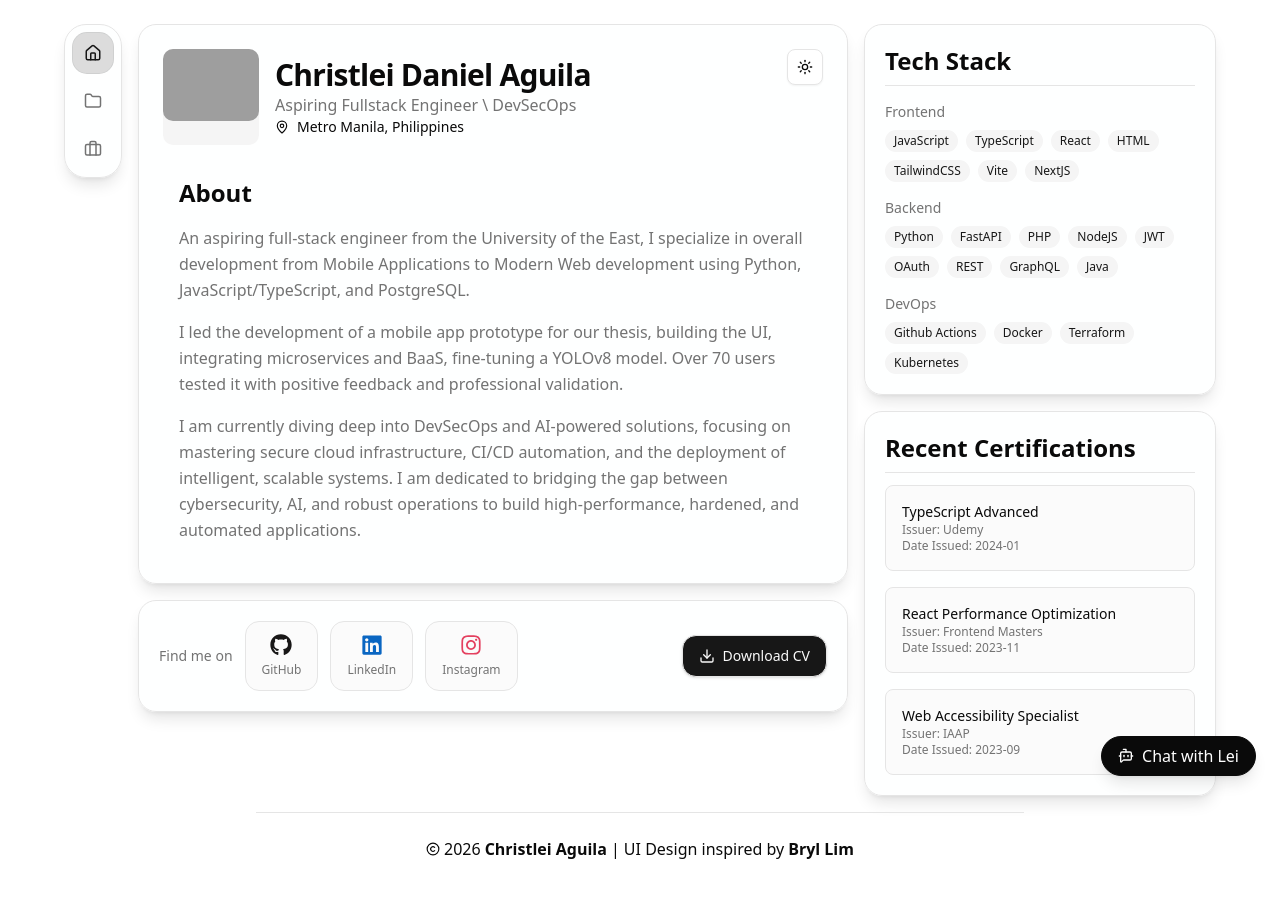
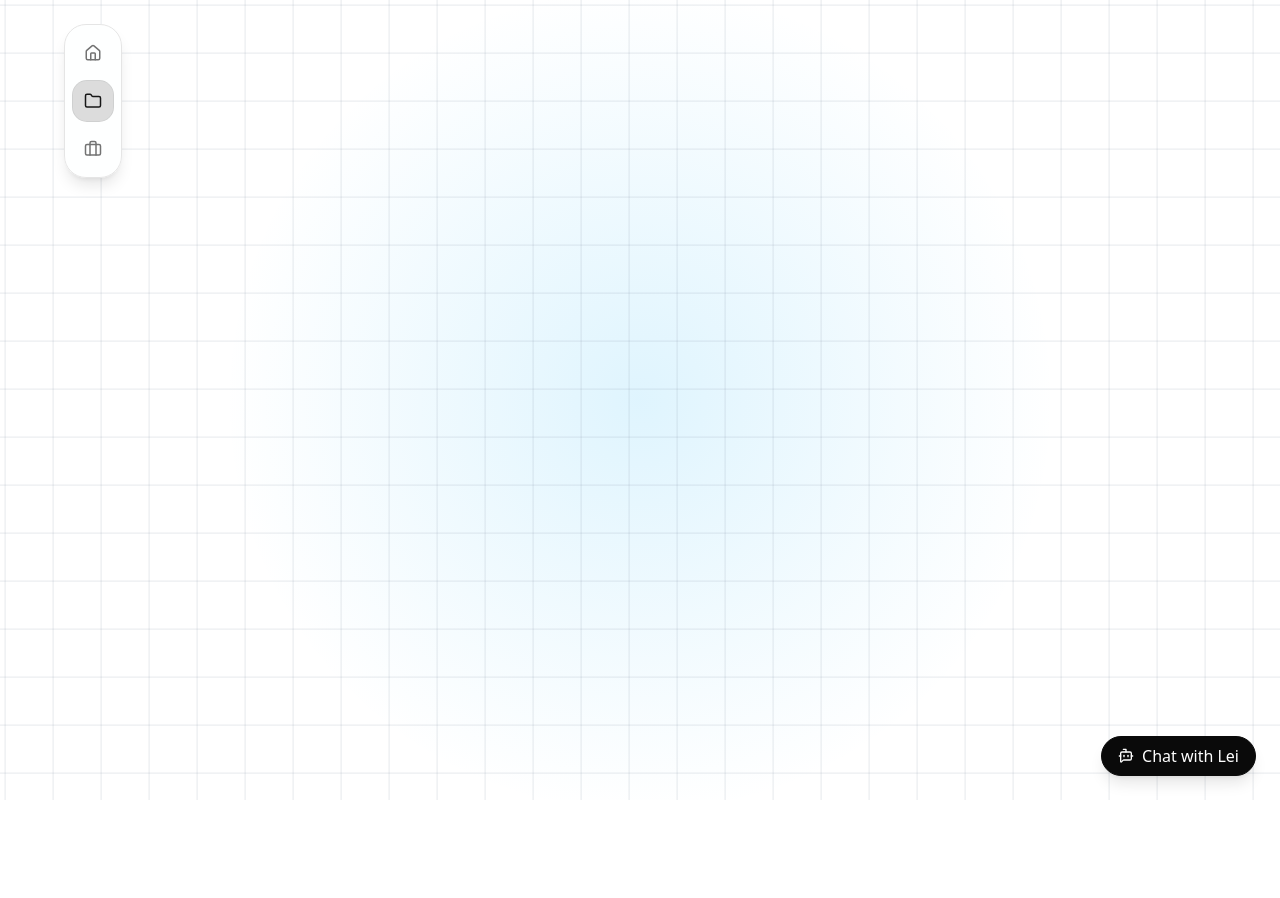
Before and after one commit to leiDanielAguila/personal-portfolio, a React (Vite) app: page /projects in a window 1280 px wide. Shown: the top 898 px of the page. After the commit the page ends 800 px from the top, so only its background shows below. Built offline with nearby package versions, Linux system fonts and the light colour scheme; grey boxes are pictures that could not be loaded.

Commit message:
feature(chore): added a grid background for UI, wired routing for different pages

```diff
--- a/package.json
+++ b/package.json
@@ -18,6 +18,7 @@
     "react": "^19.2.0",
     "react-dom": "^19.2.0",
     "react-icons": "^5.5.0",
+    "react-router-dom": "^7.14.0",
     "tailwind-merge": "^3.4.1",
     "tailwindcss": "^4.1.18"
   },
--- a/src/App.css
+++ b/src/App.css
@@ -0,0 +1,42 @@
+body {
+  --grid-bg: #ffffff;
+  --grid-line: rgba(100, 116, 139, 0.16);
+  --grid-glow: rgba(56, 189, 248, 0.16);
+  min-height: 100vh;
+  background-color: var(--grid-bg);
+  background-image:
+    linear-gradient(var(--grid-line) 1px, transparent 1px),
+    linear-gradient(90deg, var(--grid-line) 1px, transparent 1px),
+    radial-gradient(circle at 50% 50%, var(--grid-glow), transparent 55%);
+  background-size:
+    48px 48px,
+    48px 48px,
+    100% 100%;
+  background-position:
+    0 0,
+    0 0,
+    center;
+  animation: move-grid 5s linear infinite;
+}
+
+.dark body {
+  --grid-bg: #020617;
+  --grid-line: rgba(148, 163, 184, 0.15);
+  --grid-glow: rgba(56, 189, 248, 0.12);
+}
+
+@keyframes move-grid {
+  from {
+    background-position:
+      0 0,
+      0 0,
+      center;
+  }
+
+  to {
+    background-position:
+      48px 48px,
+      48px 48px,
+      center;
+  }
+}
--- a/src/App.tsx
+++ b/src/App.tsx
@@ -1,44 +1,14 @@
-import "./App.css";
-import { HeaderCard } from "./components/header-card";
-import { TechStackCard } from "./components/techstack-card";
-// import { ProjectsCard } from "./components/projects-card";
-import { CertCard } from "./components/certifications-card";
-import { FooterCard } from "./components/footer";
-// import { AwardCard } from "./components/awards-card";
-import { IslandNavigation } from "./components/island-navigation";
-import { SocialsCard } from "./components/socials-card";
-import { Chatbot } from "./components/chatbot-ui";
-
+import { Routes, Route } from "react-router-dom";
+import AppClientPage from "./pages/AppClientPage";
+import ProjectsClientPage from "./pages/ProjectsClientPage";
+import InformationClientPage from "./pages/InformationClientPage";
 function App() {
   return (
-    <main className="min-h-screen flex flex-col items-center px-4 py-6 gap-4">
-      <div className="w-full max-w-6xl flex flex-col md:flex-row items-stretch gap-4">
-        <div className="w-full md:flex-1 flex flex-col md:flex-row items-start gap-4 animate-fade-in">
-          <IslandNavigation />
-          <div className="w-full flex flex-col gap-4">
-            <HeaderCard />
-            <SocialsCard />
-          </div>
-        </div>
-        <div className="w-full md:w-[22rem] md:shrink-0 flex flex-col gap-4 animate-fade-in [animation-delay:150ms]">
-          <TechStackCard />
-          <CertCard />
-        </div>
-      </div>
-
-      {/* <div className="w-full max-w-3xl ">
-        <ProjectsCard />
-      </div>
-      <div className="w-full max-w-3xl grid grid-cols-1 sm:grid-cols-2 gap-4">
-        <AwardCard />
-      </div> */}
-      <div className="w-full max-w-3xl animate-fade-in [animation-delay:300ms]">
-        <FooterCard />
-      </div>
-      <div className="fixed bottom-4 right-4">
-        <Chatbot />
-      </div>
-    </main>
+    <Routes >
+      <Route path="/" element={<AppClientPage />} />
+      <Route path="/projects" element={<ProjectsClientPage/>}/>
+      <Route path="/info" element={<InformationClientPage/>}/>
+    </Routes>
   );
 }
 
--- a/src/components/certifications-card.tsx
+++ b/src/components/certifications-card.tsx
@@ -6,7 +6,7 @@ export const CertCard = () => {
 
   return (
     <section className="shadow-lg rounded-2xl border bg-background/90 w-full p-4 sm:p-5">
-      <h1 className="text-xl sm:text-2xl font-semibold mb-2">
+      <h1 className="text-l sm:text-2xl font-semibold mb-2">
         Recent Certifications
       </h1>
       <Separator />
--- a/src/components/island-navigation.tsx
+++ b/src/components/island-navigation.tsx
@@ -1,17 +1,34 @@
-import { useState } from "react";
+import { useNavigate, useLocation } from "react-router-dom";
 import { Briefcase, Folder, House } from "lucide-react";
 
 const islandItems = [
-  { id: "home", label: "Home", Icon: House },
-  { id: "projects", label: "Projects", Icon: Folder },
-  { id: "awards", label: "Awards and Experience", Icon: Briefcase },
+  { id: "home", label: "Home", Icon: House, URL: "/" },
+  { id: "projects", label: "Projects", Icon: Folder, URL: "/projects" },
+  {
+    id: "awards",
+    label: "Awards and Experience",
+    Icon: Briefcase,
+    URL: "/info",
+  },
 ] as const;
 
 type IslandItemId = (typeof islandItems)[number]["id"];
 
 export const IslandNavigation = () => {
-  const [activeIslandItem, setActiveIslandItem] = useState<IslandItemId>("home");
-  const activeIslandIndex = islandItems.findIndex((item) => item.id === activeIslandItem);
+  const nav = useNavigate();
+  const { pathname } = useLocation();
+  const activeIslandItem =
+    islandItems.find((item) => item.URL === pathname)?.id ?? "home";
+  const activeIslandIndex = islandItems.findIndex(
+    (item) => item.id === activeIslandItem,
+  );
+
+  const handleClick = (id: IslandItemId) => {
+    const selectedItem = islandItems.find((item) => item.id === id);
+    if (selectedItem) {
+      nav(selectedItem.URL);
+    }
+  };
 
   return (
     <nav
@@ -35,9 +52,11 @@ export const IslandNavigation = () => {
           key={id}
           type="button"
           aria-label={label}
-          onClick={() => setActiveIslandItem(id)}
+          onClick={() => handleClick(id)}
           className={`relative z-10 flex h-10 w-10 items-center justify-center rounded-full transition-colors ${
-            activeIslandItem === id ? "text-primary" : "text-muted-foreground hover:text-foreground"
+            activeIslandItem === id
+              ? "text-primary"
+              : "text-muted-foreground hover:text-foreground"
           }`}
         >
           <Icon size={18} />
--- a/src/components/profile-picture.tsx
+++ b/src/components/profile-picture.tsx
@@ -1,31 +1,32 @@
-import { useState, useEffect } from "react"
-import me from "@/assets/me.png"
-import meDarkMode from "@/assets/dark-mode-me.png"
-import { AspectRatio } from "@/components/ui/aspect-ratio"
-import { useTheme } from "@/components/theme-provider"
+import { useState, useEffect } from "react";
+import me from "@/assets/me.png";
+import meDarkMode from "@/assets/dark-mode-me.png";
+import { AspectRatio } from "@/components/ui/aspect-ratio";
+import { useTheme } from "@/components/theme-provider";
 
-const getSystemIsDark = () => window.matchMedia("(prefers-color-scheme: dark)").matches
+const getSystemIsDark = () =>
+  window.matchMedia("(prefers-color-scheme: dark)").matches;
 
 export function ProfilePicture() {
-  const { theme } = useTheme()
-  const [systemIsDark, setSystemIsDark] = useState(getSystemIsDark)
+  const { theme } = useTheme();
+  const [systemIsDark, setSystemIsDark] = useState(getSystemIsDark);
 
   useEffect(() => {
-    if (theme !== "system") return
-    const mql = window.matchMedia("(prefers-color-scheme: dark)")
-    const handler = (e: MediaQueryListEvent) => setSystemIsDark(e.matches)
-    mql.addEventListener("change", handler)
-    return () => mql.removeEventListener("change", handler)
-  }, [theme])
+    if (theme !== "system") return;
+    const mql = window.matchMedia("(prefers-color-scheme: dark)");
+    const handler = (e: MediaQueryListEvent) => setSystemIsDark(e.matches);
+    mql.addEventListener("change", handler);
+    return () => mql.removeEventListener("change", handler);
+  }, [theme]);
 
-  const isLight = theme === "light" || (theme === "system" && !systemIsDark)
-  const src = isLight ? me : meDarkMode
+  const isLight = theme === "light" || (theme === "system" && !systemIsDark);
+  const src = isLight ? me : meDarkMode;
 
   return (
-    <div className="w-14 sm:w-20 md:w-24 shrink-0">
+    <div className="w-24 sm:w-32 md:w-40 shrink-0">
       <AspectRatio ratio={1 / 1} className="bg-muted rounded-lg">
         <img src={src} alt="My profile picture" className="rounded-lg" />
       </AspectRatio>
     </div>
-  )
+  );
 }
--- a/src/lib/certifications.ts
+++ b/src/lib/certifications.ts
@@ -2,24 +2,10 @@ export const certifications = {
     certifications: [
         {
             id: 1,
-            title: "TypeScript Advanced",
-            issuer: "Udemy",
-            date: "2024-01",
-            url: "https://example.com/cert1",
-        },
-        {
-            id: 2,
-            title: "React Performance Optimization",
-            issuer: "Frontend Masters",
-            date: "2023-11",
-            url: "https://example.com/cert2",
-        },
-        {
-            id: 3,
-            title: "Web Accessibility Specialist",
-            issuer: "IAAP",
-            date: "2023-09",
-            url: "https://example.com/cert3",
+            title: "AWS Cloud Practitioner essentials",
+            issuer: "AWS Skill Builder",
+            date: "2026",
+            // url: "https://example.com/cert1",
         },
     ],
 }
--- a/src/lib/techstack.ts
+++ b/src/lib/techstack.ts
@@ -4,6 +4,6 @@ export type TechStackData = Record<TechStackCategory, string[]>;
 
 export const TechStack: TechStackData = {
   frontend: ["JavaScript", "TypeScript", "React", "HTML", "TailwindCSS", "Vite", "NextJS"],
-  backend: ["Python", "FastAPI", "PHP", "NodeJS", "JWT", "OAuth", "REST", "GraphQL", "Java"],
+  backend: ["Python","Rust", "FastAPI", "PHP", "NodeJS", "JWT", "OAuth", "REST", "GraphQL", "Java"],
   devops: ["Github Actions", "Docker", "Terraform", "Kubernetes"]
 };
--- a/src/main.tsx
+++ b/src/main.tsx
@@ -3,11 +3,14 @@ import { createRoot } from "react-dom/client";
 import "./index.css";
 import { ThemeProvider } from "./components/theme-provider";
 import App from "./App.tsx";
+import { BrowserRouter } from "react-router-dom";
 
 createRoot(document.getElementById("root")!).render(
   <StrictMode>
-    <ThemeProvider defaultTheme="light" storageKey="vite-ui-theme">
-      <App />
-    </ThemeProvider>
+    <BrowserRouter>
+      <ThemeProvider defaultTheme="light" storageKey="vite-ui-theme">
+        <App />
+      </ThemeProvider>
+    </BrowserRouter>
   </StrictMode>,
 );
--- /dev/null
+++ b/src/pages/AppClientPage.tsx
@@ -0,0 +1,39 @@
+import "../App.css";
+import { HeaderCard } from "../components/header-card";
+import { TechStackCard } from "../components/techstack-card";
+import { CertCard } from "../components/certifications-card";
+import { IslandNavigation } from "../components/island-navigation";
+import { SocialsCard } from "../components/socials-card";
+import { Chatbot } from "../components/chatbot-ui";
+
+function AppClientPage() {
+  return (
+    <main className="min-h-screen flex flex-col items-center px-4 py-6 gap-4">
+      <div className="w-full max-w-6xl flex flex-col md:flex-row items-stretch gap-4">
+        <div className="w-full md:flex-1 flex flex-col md:flex-row items-start gap-4 ">
+          <IslandNavigation />
+          <div className="w-full flex flex-col gap-4 animate-fade-in">
+            <HeaderCard />
+            <SocialsCard />
+          </div>
+        </div>
+        <div className="w-full md:w-[22rem] md:shrink-0 flex flex-col gap-4 animate-fade-in [animation-delay:150ms]">
+          <TechStackCard />
+          <CertCard />
+        </div>
+      </div>
+
+      {/* <div className="w-full max-w-3xl ">
+        <ProjectsCard />
+      </div>
+      <div className="w-full max-w-3xl grid grid-cols-1 sm:grid-cols-2 gap-4">
+        <AwardCard />
+      </div> */}
+      <div className="fixed bottom-4 right-4">
+        <Chatbot />
+      </div>
+    </main>
+  );
+}
+
+export default AppClientPage;
--- /dev/null
+++ b/src/pages/InformationClientPage.tsx
@@ -0,0 +1,20 @@
+import "../App.css";
+import { Chatbot } from "@/components/chatbot-ui";
+import { IslandNavigation } from "../components/island-navigation";
+
+function InformationClientPage() {
+  return (
+    <main className="min-h-screen flex flex-col items-center px-4 py-6 gap-4">
+      <div className="w-full max-w-6xl flex flex-col md:flex-row items-stretch gap-4">
+        <div className="w-full md:flex-1 flex flex-col md:flex-row items-start gap-4 ">
+          <IslandNavigation />
+        </div>
+      </div>
+      <div className="fixed bottom-4 right-4">
+        <Chatbot />
+      </div>
+    </main>
+  );
+}
+
+export default InformationClientPage;
--- /dev/null
+++ b/src/pages/ProjectsClientPage.tsx
@@ -0,0 +1,18 @@
+import { IslandNavigation } from "../components/island-navigation";
+import { Chatbot } from "@/components/chatbot-ui";
+function ProjectsClientPage() {
+  return (
+    <main className="min-h-screen flex flex-col items-center px-4 py-6 gap-4">
+      <div className="w-full max-w-6xl flex flex-col md:flex-row items-stretch gap-4">
+        <div className="w-full md:flex-1 flex flex-col md:flex-row items-start gap-4">
+          <IslandNavigation />
+        </div>
+        <div className="fixed bottom-4 right-4">
+          <Chatbot />
+        </div>
+      </div>
+    </main>
+  );
+}
+
+export default ProjectsClientPage;
```
Also changed, not shown: 2 other files (tests, documents, lock files or other folders).
